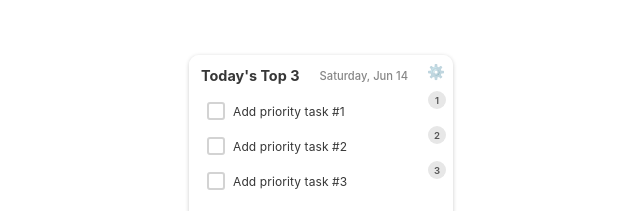
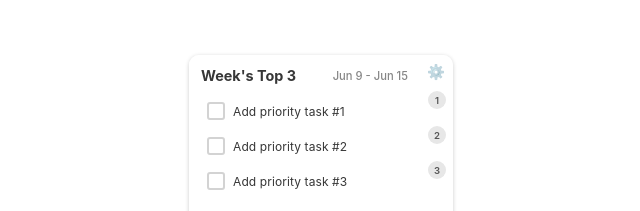
Before and after one commit to charlenebecker/notion-widgets, a plain HTML site: page weeks-top-3-focus-widget-branded.html in a window 1280 px wide. Shown: the part 237-448 px from the top of the page, 319-959 px from the left. Drawn offline with Linux system fonts and the light colour scheme.

Commit message:
Update and rename todays-top-3-focus-widget-branded.html to weeks-top-3-focus-widget-branded.html

```diff
--- a/todays-top-3-focus-widget-branded.html
+++ b/weeks-top-3-focus-widget-branded.html
@@ -4,7 +4,7 @@
     <meta charset="UTF-8">
     <meta name="viewport" content="width=device-width, initial-scale=1.0">
     <meta name="author" content="Charlene Becker">
-    <title>Today's Top 3 Focus Widget</title>
+    <title>Week's Top 3 Focus Widget</title>
     <style>
         body {
     font-family: 'Inter', -apple-system, BlinkMacSystemFont, sans-serif;
@@ -225,7 +225,7 @@
         </div>
 
         <div class="widget-header">
-            <div class="widget-title">Today's Top 3</div>
+            <div class="widget-title">Week's Top 3</div>
             <div class="date-display" id="dateDisplay"></div>
         </div>
 
@@ -273,7 +273,7 @@
 
         // Initialize
         function init() {
-            // Set current date
+            // Set current week range
             updateDateDisplay();
 
             // Load saved tasks from localStorage
@@ -286,11 +286,26 @@
             setupEventListeners();
         }
 
-        // Update date display
+        // Update date display to show week range
         function updateDateDisplay() {
-            const options = { weekday: 'long', month: 'short', day: 'numeric' };
             const today = new Date();
-            dateDisplay.textContent = today.toLocaleDateString('en-US', options);
+            const currentDay = today.getDay(); // 0 = Sunday, 1 = Monday, etc.
+
+            // Calculate start of week (Monday)
+            const startOfWeek = new Date(today);
+            const daysFromMonday = currentDay === 0 ? 6 : currentDay - 1; // If Sunday, go back 6 days, else go back (currentDay - 1) days
+            startOfWeek.setDate(today.getDate() - daysFromMonday);
+
+            // Calculate end of week (Sunday)
+            const endOfWeek = new Date(startOfWeek);
+            endOfWeek.setDate(startOfWeek.getDate() + 6);
+
+            // Format dates
+            const options = { month: 'short', day: 'numeric' };
+            const startStr = startOfWeek.toLocaleDateString('en-US', options);
+            const endStr = endOfWeek.toLocaleDateString('en-US', options);
+
+            dateDisplay.textContent = `${startStr} - ${endStr}`;
         }
 
         // Load tasks from localStorage
@@ -410,7 +425,7 @@
                     .map(task => `${task.priority}. ${task.text} ${task.completed ? '(✓)' : ''}`)
                     .join('\n');
 
-                const exportText = `Today's Top 3 Tasks (${dateDisplay.textContent}):\n${taskText}`;
+                const exportText = `Week's Top 3 Tasks (${dateDisplay.textContent}):\n${taskText}`;
 
                 // Create a temporary textarea to copy text to clipboard
                 const textarea = document.createElement('textarea');
```
